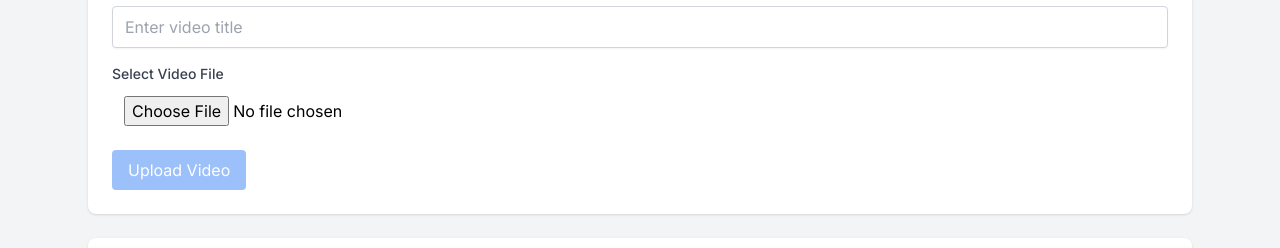
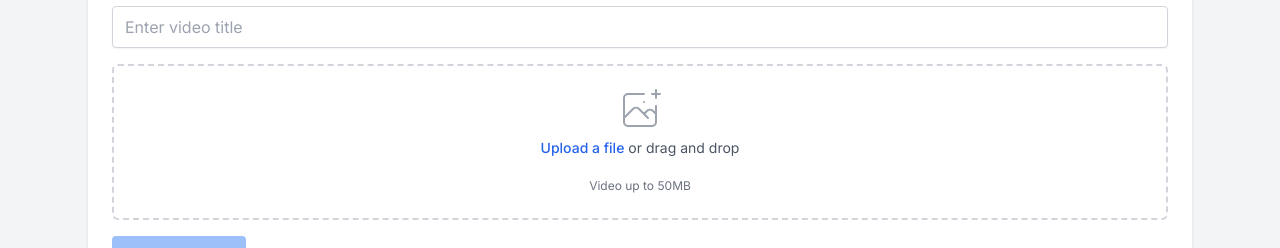
Before and after one commit to ahmedbilal008/Video-Streaming-Platfrom-Frontend-, a Next.js app: page /dashboard in a window 1280 px wide. Shown: the part 346-594 px from the top of the page. Built offline with nearby package versions, Linux system fonts and the light colour scheme; no server answers; sample sign-in values are in the browser's storage.

Commit message:
Drag and drop functionality

```diff
--- a/app/components/VideoUpload.js
+++ b/app/components/VideoUpload.js
@@ -1,19 +1,56 @@
 'use client';
 
-import { useState } from 'react';
+import { useState, useRef } from 'react';
 
 export default function VideoUpload({ onUploadSuccess, storageUsage, bandwidthUsage }) {
   const [file, setFile] = useState(null);
   const [title, setTitle] = useState('');
   const [uploadStatus, setUploadStatus] = useState('');
   const [isUploading, setIsUploading] = useState(false);
+  const [isDragging, setIsDragging] = useState(false);
+  const fileInputRef = useRef(null);
 
   const handleFileChange = (e) => {
-    setFile(e.target.files[0]);
+    const selectedFile = e.target.files[0];
+    if (selectedFile) {
+      setFile(selectedFile);
+      setTitle(selectedFile.name.split('.').slice(0, -1).join('.'));
+    }
   };
 
   const handleTitleChange = (e) => {
     setTitle(e.target.value);
+  };
+
+  const handleDragEnter = (e) => {
+    e.preventDefault();
+    e.stopPropagation();
+    setIsDragging(true);
+  };
+
+  const handleDragLeave = (e) => {
+    e.preventDefault();
+    e.stopPropagation();
+    setIsDragging(false);
+  };
+
+  const handleDragOver = (e) => {
+    e.preventDefault();
+    e.stopPropagation();
+  };
+
+  const handleDrop = (e) => {
+    e.preventDefault();
+    e.stopPropagation();
+    setIsDragging(false);
+
+    const droppedFile = e.dataTransfer.files[0];
+    if (droppedFile && droppedFile.type.startsWith('video/')) {
+      setFile(droppedFile);
+      setTitle(droppedFile.name.split('.').slice(0, -1).join('.'));
+    } else {
+      setUploadStatus('Please drop a valid video file.');
+    }
   };
 
   const handleSubmit = async (e) => {
@@ -58,7 +95,6 @@ export default function VideoUpload({ onUploadSuccess, storageUsage, bandwidthUs
         headers: {
           'Authorization': `Bearer ${token}`,
         },
-        //credentials: 'include', // Include cookies for token validation
       });
 
       if (response.ok) {
@@ -75,6 +111,8 @@ export default function VideoUpload({ onUploadSuccess, storageUsage, bandwidthUs
           setUploadStatus('Exceeding storage limit. Please delete some videos or upload a smaller file.');
         } else if (errorData.message.includes('Exceeding daily bandwidth limit')) {
           setUploadStatus('Exceeding daily bandwidth limit. Please try again tomorrow or upload a smaller file.');
+        } else if (errorData.message.includes('Already uploading')) {
+          setUploadStatus('You are already uploading a video. Please wait for a moment before trying again.');
         }
       }
     } catch (error) {
@@ -103,19 +141,55 @@ export default function VideoUpload({ onUploadSuccess, storageUsage, bandwidthUs
           className="mt-1 block w-full px-3 py-2 border border-gray-300 rounded shadow-sm focus:outline-none focus:ring-blue-500 focus:border-blue-500"
         />
       </div>
-      <div>
-        <label htmlFor="video" className="block text-sm font-medium text-gray-700">
-          Select Video File
-        </label>
-        <input
-          type="file"
-          id="video"
-          onChange={handleFileChange}
-          accept="video/*"
-          className="mt-1 block w-full px-3 py-2"
-          key={file ? file.name : 'file-input'} // This key change will force re-render and clear the input
-        />
+      <div
+        className={`mt-1 flex justify-center px-6 pt-5 pb-6 border-2 border-gray-300 border-dashed rounded-md ${isDragging ? 'border-blue-500 bg-blue-50' : ''
+          }`}
+        onDragEnter={handleDragEnter}
+        onDragOver={handleDragOver}
+        onDragLeave={handleDragLeave}
+        onDrop={handleDrop}
+      >
+        <div className="space-y-1 text-center">
+          <svg
+            className="mx-auto h-12 w-12 text-gray-400"
+            stroke="currentColor"
+            fill="none"
+            viewBox="0 0 48 48"
+            aria-hidden="true"
+          >
+            <path
+              d="M28 8H12a4 4 0 00-4 4v20m32-12v8m0 0v8a4 4 0 01-4 4H12a4 4 0 01-4-4v-4m32-4l-3.172-3.172a4 4 0 00-5.656 0L28 28M8 32l9.172-9.172a4 4 0 015.656 0L28 28m0 0l4 4m4-24h8m-4-4v8m-12 4h.02"
+              strokeWidth={2}
+              strokeLinecap="round"
+              strokeLinejoin="round"
+            />
+          </svg>
+          <div className="flex text-sm text-gray-600">
+            <label
+              htmlFor="video"
+              className="relative cursor-pointer bg-white rounded-md font-medium text-blue-600 hover:text-blue-500 focus-within:outline-none focus-within:ring-2 focus-within:ring-offset-2 focus-within:ring-blue-500"
+            >
+              <span>Upload a file</span>
+              <input
+                id="video"
+                name="video"
+                type="file"
+                accept="video/*"
+                className="sr-only"
+                onChange={handleFileChange}
+                ref={fileInputRef}
+              />
+            </label>
+            <p className="pl-1">or drag and drop</p>
+          </div>
+          <p className="text-xs text-gray-500">Video up to 50MB</p>
+        </div>
       </div>
+      {file && (
+        <p className="mt-2 text-sm text-gray-600">
+          Selected file: {file.name}
+        </p>
+      )}
       <button
         type="submit"
         className="px-4 py-2 bg-blue-500 text-white rounded hover:bg-blue-600 disabled:opacity-50"
@@ -125,10 +199,10 @@ export default function VideoUpload({ onUploadSuccess, storageUsage, bandwidthUs
       </button>
       {uploadStatus && (
         <p className={`mt-2 text-sm ${uploadStatus.includes('successfully')
-            ? 'text-green-600'
-            : uploadStatus.includes('Uploading')
-              ? 'text-blue-600'
-              : 'text-red-600'
+          ? 'text-green-600'
+          : uploadStatus.includes('Uploading')
+            ? 'text-blue-600'
+            : 'text-red-600'
           }`}>
           {uploadStatus}
         </p>
--- a/app/logs/page.js
+++ b/app/logs/page.js
@@ -86,7 +86,7 @@ function LogsContent() {
             <Navbar currentPage="logs"/>
 
             <main className="max-w-6xl mx-auto mt-6 p-6">
-                <h1 className="text-3xl font-bold mb-6">System Logs</h1>
+                <h1 className="text-3xl font-bold mb-6">Activity Logs</h1>
                 <div className="flex justify-between items-center mb-4">
                     <button
                         onClick={handlePrevPage}
```
